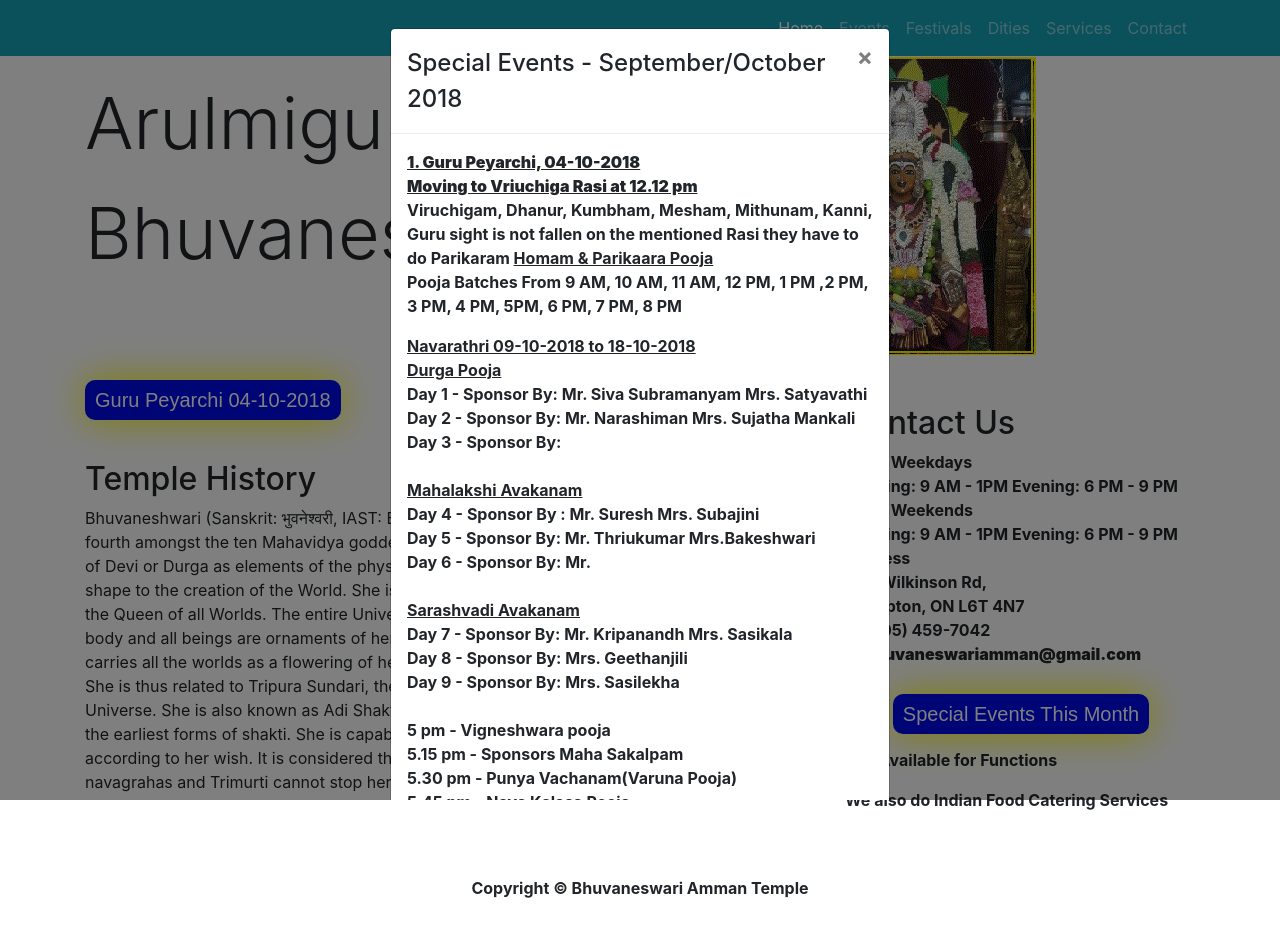
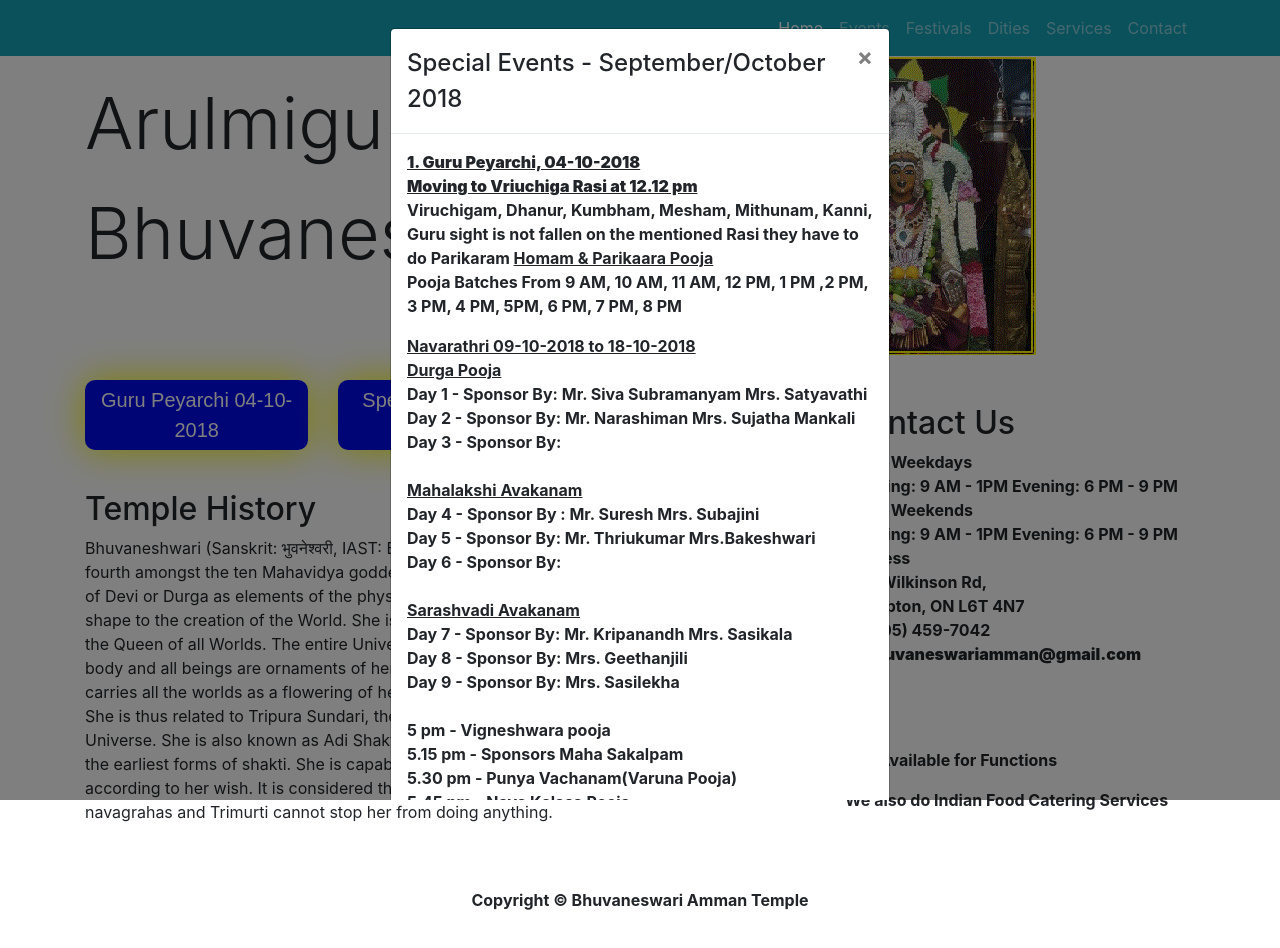
Before and after one commit to athishsreeram/bhuvaneshwari, a website: page index.html in a window 1280 px wide. Drawn offline with Linux system fonts and the light colour scheme.

Commit message:
Updated the model detail guru peyirchi and navratri

```diff
--- a/index.html
+++ b/index.html
@@ -88,9 +88,12 @@
 
 		<div class="row">
 
-		<div class="col-sm-8">
+		<div class="col-sm-4">
 		 <p><a href="./gurupeyarchi.html" class="button">Guru Peyarchi 04-10-2018</a></p>
 		</div>
+            <div class="col-sm-4">
+                <button type="button" class="button" id="myBtn">Special Events This Month</button>
+            </div>
 		</div>
 
 		<div class="row">
@@ -124,7 +127,7 @@
            </strong>
           </address>
           <a href="https://www.facebook.com/bhuvaneswariamman/" class="fa fa-facebook"></a>
-          <button type="button" class="button" id="myBtn">Special Events This Month</button>
+
 		   <address>
 		    <p>
 				Hall Available for Functions
@@ -217,7 +220,7 @@
 				<span style="text-decoration: underline;">Mahalakshi Avakanam</span><br>
 				Day 4 - Sponsor By : Mr. Suresh Mrs. Subajini<br>
 				Day 5 - Sponsor By: Mr. Thriukumar Mrs.Bakeshwari <br>
-				Day 6 - Sponsor By: Mr. <br>
+				Day 6 - Sponsor By:  <br>
 <br>
 				<span style="text-decoration: underline;">Sarashvadi Avakanam</span><br>
 				Day 7 - Sponsor By: Mr. Kripanandh Mrs. Sasikala<br>
```
